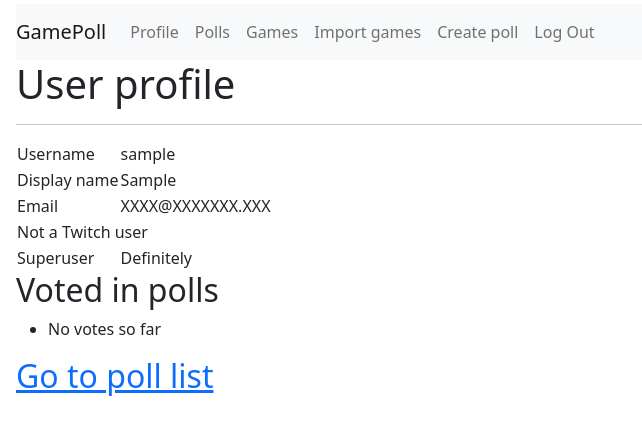
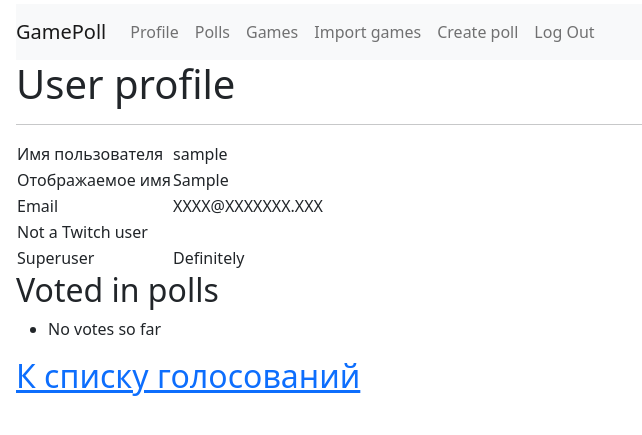
Before and after one commit to iarspider/GamePoll, a Django app: page /accounts/profile/ in a window 1280 px wide. Shown: the top 435 px of the page, without its empty margins (0-642 px from the left). Run offline with Django 5.2, Linux system fonts and the light colour scheme; the visitor is signed in with stand-in values (Sample User, id 1); data that the repository does not hold is empty; parts of the project's set-up code (start-up, migrations or seed data) failed here and were passed over.

Commit message:
Update template

```diff
--- a/polls/templates/polls/profile.html
+++ b/polls/templates/polls/profile.html
@@ -5,11 +5,11 @@
     <hr>
     <table>
         <tr>
-            <td>Username</td>
+            <td>Имя пользователя</td>
             <td>{{ user.username }}</td>
         </tr>
         <tr>
-            <td>Display name</td>
+            <td>Отображаемое имя</td>
             <td> {{ user.first_name }}</td>
         </tr>
         <tr>
@@ -22,7 +22,7 @@
                 <td>{{ twitch_user }}</td>
             </tr>
             <tr>
-                <td>Subscriber</td>
+                <td>Статус подписки</td>
                 <td>{% if twitch_user.subscribed %} ✅ {% else %} ❌ {% endif %} </td>
             </tr>
         {% else %}
@@ -41,12 +41,12 @@
 
     <ul>
         {% for poll in polls %}
-            <li>{{ poll }}</li>
+            <li>{{ poll }} {% if not poll.closed %} <a href="{% url "poll_unvote" poll.id %}">Переголосовать</a>{% endif %} </li>
         {% empty %}
             <li>No votes so far</li>
         {% endfor %}
     </ul>
 
-    <h2><a href="{% url "poll_list" %}">Go to poll list</a></h2>
+    <h2><a href="{% url "poll_list" %}">К списку голосований</a></h2>
 
 {% endblock %}
```
